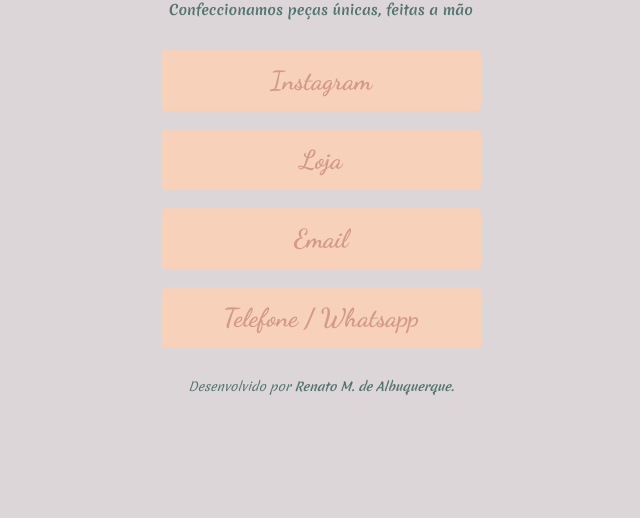
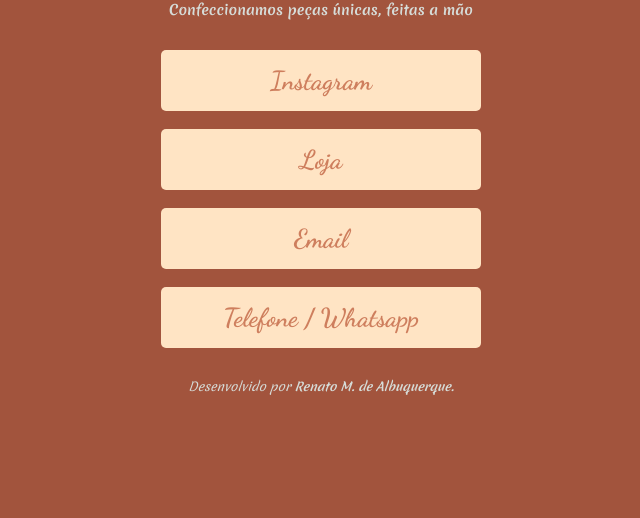
Before and after one commit to renato-albuquerque/atcss-contacts, a plain HTML site: page index.html in a window 1280 px wide. Shown: the part 282-800 px from the top of the page, without its empty margins (319-959 px from the left). Drawn offline with Linux system fonts and the light colour scheme.

Commit message:
updated colors

```diff
--- a/index.html
+++ b/index.html
@@ -22,10 +22,12 @@
         </header>
         <main>
             <ul>
-                <li><a href="https://www.instagram.com/anateresa.atelie/" target="_blank">Instagram</a></li>
-                <li><a href="https://www.elo7.com.br/atelieteresa2702" target="_blank">Loja</a></li>
-                <li><a href="mailto:anateresacss@gmail.com" rel="noopener noreferrer" target="_blank">Email</a></li>
-                <li><a href="https://wa.me/+5598991349680" rel="noopener noreferrer" target="_blank">Telefone / Whatsapp</a></li>
+                <strong>
+                    <li><a href="https://www.instagram.com/anateresa.atelie/" target="_blank">Instagram</a></li>
+                    <li><a href="https://www.elo7.com.br/atelieteresa2702" target="_blank">Loja</a></li>
+                    <li><a href="mailto:anateresacss@gmail.com" rel="noopener noreferrer" target="_blank">Email</a></li>
+                    <li><a href="https://wa.me/+5598991349680" rel="noopener noreferrer" target="_blank">Telefone / Whatsapp</a></li>
+                </strong>
             </ul>
         </main>
         <footer>
--- a/style.css
+++ b/style.css
@@ -7,7 +7,7 @@
 }
 
 body {
-    background-color: #DCD6D8;
+    background-color: #A2543D;
     font-family: 'Dancing Script', cursive;
 }
 
@@ -19,17 +19,17 @@ h1 {
     margin-top: 30px;
     margin-bottom: 8px;
     font-size: 36px;
-    color: #557570;
+    color: #D6DCD8;
 }
 
 h2 {
-    color:  #557570;
+    color:  #D6DCD8;
     font-size: 14px;
     font-family: 'Merienda', cursive;
 }
 
 p, .developed-by {
-    color:  #557570;
+    color:   #D6DCD8;
     font-size: 12px;
     font-family: 'Merienda', cursive;
 }
@@ -43,8 +43,8 @@ li {
 }
 
 a {
-    background-color: #F7D1BA;
-    color: #D39A89;
+    background-color: bisque;
+    color: #CE7E5D;
     padding: 15px;
     display: block;
     border-radius: 5px;
@@ -53,7 +53,7 @@ a {
 }
 
 a:hover {
-    background-color: #f1c0a1;
+    background-color: rgb(201, 170, 133);
 }
 
 .developed-by {
@@ -61,7 +61,8 @@ a:hover {
 }
 
 .developed-by:hover {
-    color: #D39A89;
+    color:#939694;
+
 }
 
 footer {
```
